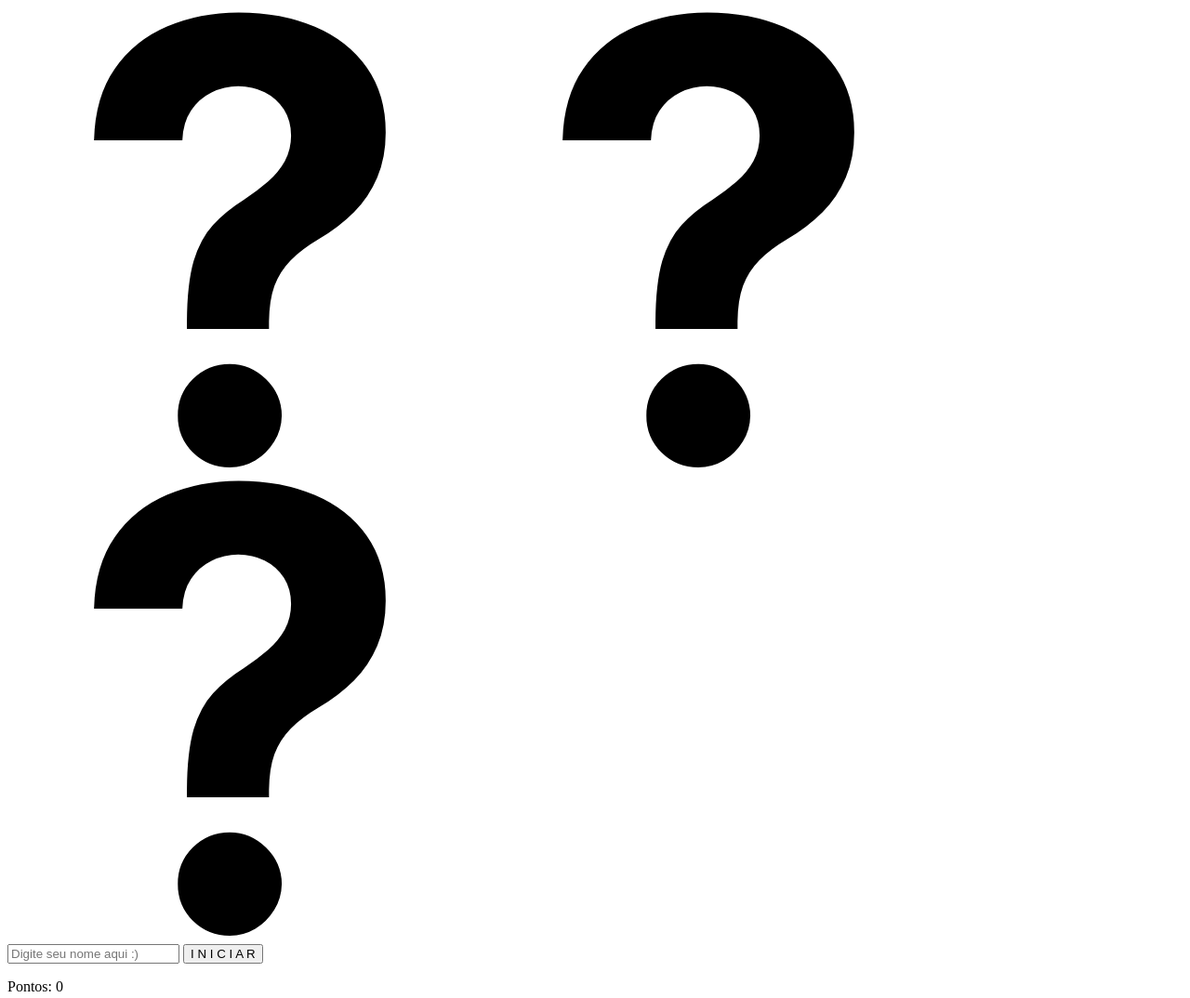
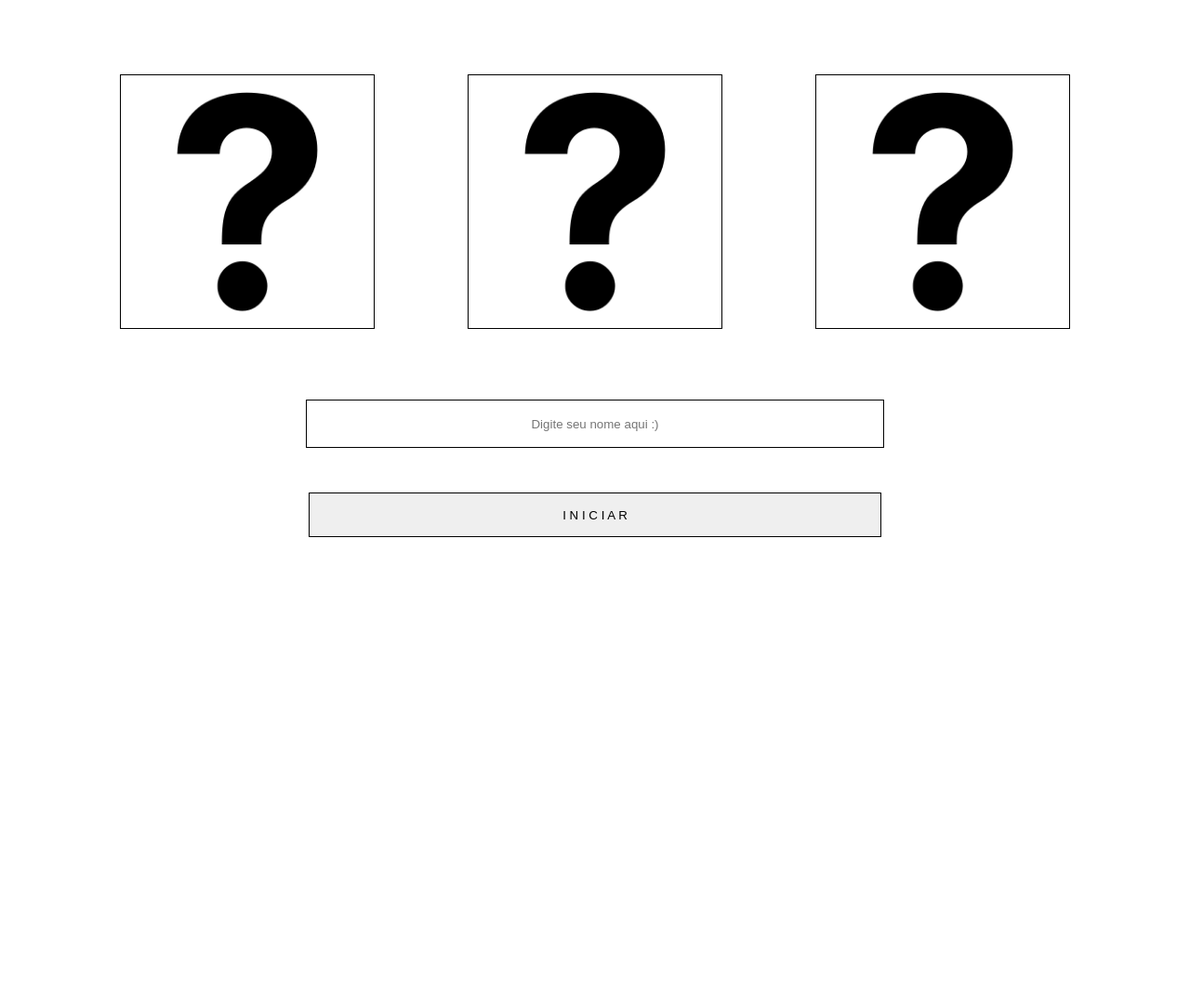
Before and after one commit to kelvya/atividade_javaScript, a plain HTML site: page index.html in a window 1280 px wide. Shown: the top 1074 px of the page at 93% size. After the commit the page ends 800 px from the top, so only its background shows below. Drawn offline with Linux system fonts and the light colour scheme.

Commit message:
alteração de estilo usando sass

```diff
--- a/index.html
+++ b/index.html
@@ -1,51 +1,56 @@
 <!DOCTYPE html>
-<html lang="en">
+<html lang="pt-br">
+
 <head>
     <meta charset="UTF-8">
     <meta http-equiv="X-UA-Compatible" content="IE=edge">
     <meta name="viewport" content="width=device-width, initial-scale=1.0">
     <title>Play Now!!!</title>
+    <link rel="stylesheet" href="/src/css/style.css">
 </head>
+
 <body>
     <header></header>
     <main>
-        <div>
+        <div class="jogo">
             <!-- Tela Inicial -->
-            <div id="telaInicial">
-                <div>
-                    <img src="./images/question.png" alt="question">
-                    <img src="./images/question.png" alt="question">
-                    <img src="./images/question.png" alt="question">
+            <div class="jogo--telaInicial" id="telaInicial">
+                <div class="jogo--telaInicial--imagens">
+                    <img class="jogo--telaInicial--imagens-1" src="./images/question.png" alt="question">
+                    <img class="jogo--telaInicial--imagens-2" src="./images/question.png" alt="question">
+                    <img class="jogo--telaInicial--imagens-3" src="./images/question.png" alt="question">
                 </div>
-                <input type="text" id="nome" placeholder="Digite seu nome aqui :)">
-                <button id="btnJogar">I N I C I A R</button>
+                <input class="jogo--telaInicial--placeholder" type="text" id="nome"
+                    placeholder="Digite seu nome aqui :)">
+                <button class="jogo--telaInicial--botao" id="btnJogar">I N I C I A R</button>
             </div>
             <!-- Fim Tela Inicial -->
 
             <!-- Tela Jogo -->
-            <div id="telaJogo">
+            <div class="jogo--telaJogo hide" id="telaJogo">
 
-                    <div>
-                        <p>Pontos: <span id="pontuacao">0</span></p>
-                        <p>Resultado Anterior: <span id="pontuacao">1 1 1</span></p>
-                    </div>
-                    <div>
-                            <img src="./images/question.png" alt="question">
-                            <img src="./images/question.png" alt="question">
-                            <img src="./images/question.png" alt="question">
-                     </div>
+                <div class="jogo--telaJogo--pontuacao">
+                    <p class="jogo--telaJogo--pontuacao-p1">Pontos: <span id="pontuacao">0</span></p>
+                    <p class="jogo--telaJogo--pontuacao-p2">Resultado Anterior: <span id="pontuacao">1 1 1</span></p>
+                </div>
+                <div class="jogo--telaJogo--imagens">
+                    <img class="jogo--telaJogo--imagens-1" src="./images/question.png" alt="question">
+                    <img class="jogo--telaJogo--imagens-2" src="./images/question.png" alt="question">
+                    <img class="jogo--telaJogo--imagens-3" src="./images/question.png" alt="question">
+                </div>
 
-                   <button id="jogar">J O G A R</button>
+                <button class="jogo--telaJogo--botao" id="jogar">J O G A R</button>
 
             </div>
-                    <!-- Fim Tela Jogo -->
+            <!-- Fim Tela Jogo -->
 
             <!-- Tela Winner - Looser -->
-            <div id="winLooser">
+            <div class="hide" id="winLooser">
                 <img src="./images/looser.jpg" alt="winner-looser">
             </div>
             <!-- Fim Tela - Winner - Looser -->
         </div>
     </main>
 </body>
+
 </html>
--- /dev/null
+++ b/src/scss/style.scss
@@ -0,0 +1,70 @@
+/*--------------
+* Opção esconder
+*---------------*/
+.hide {
+    display: none;
+}
+
+/*------------
+* Tela Inicail
+*-------------*/
+
+.jogo--telaInicial {
+    padding: 1rem;
+    text-align: center;
+
+    &--placeholder {
+        display: block;
+        margin: 1.5rem auto;
+        width: 50%;
+        height: 3rem;
+        text-align: center;
+        border: 0.1rem solid black;
+
+        // border: 1px solid white;
+        // border-radius: 1rem;
+        // box-shadow: -5px 4px 8px rgb(14, 13, 13);
+    }
+
+    &--botao {
+        margin: 1.5rem auto;
+        width: 50%;
+        height: 3rem;
+        border: 0.1rem solid black;
+
+        // border: 0.1rem solid white;
+        // border-radius: 1rem;
+        // box-shadow: -5px 4px 8px rgb(14, 13, 13);
+    }
+}
+
+.jogo--telaInicial--imagens {
+    margin: 0.5rem;
+
+    &-1,
+    .jogo--telaInicial--imagens-2,
+    .jogo--telaInicial--imagens-3 {
+        height: 15rem;
+        padding: 1rem;
+        margin: 3rem;
+        border: 0.1rem solid black;
+
+        // border: 0.1rem solid white;
+        // border-radius: 1rem;
+        // box-shadow: -5px 4px 8px rgb(14, 13, 13);
+    }
+}
+
+/*---------
+* Tela Jogo
+*----------*/
+
+
+
+
+
+
+
+/*---------
+* Tela final
+*----------*/
```
Also changed, not shown: src/css/style.css (added), 2 other files.
